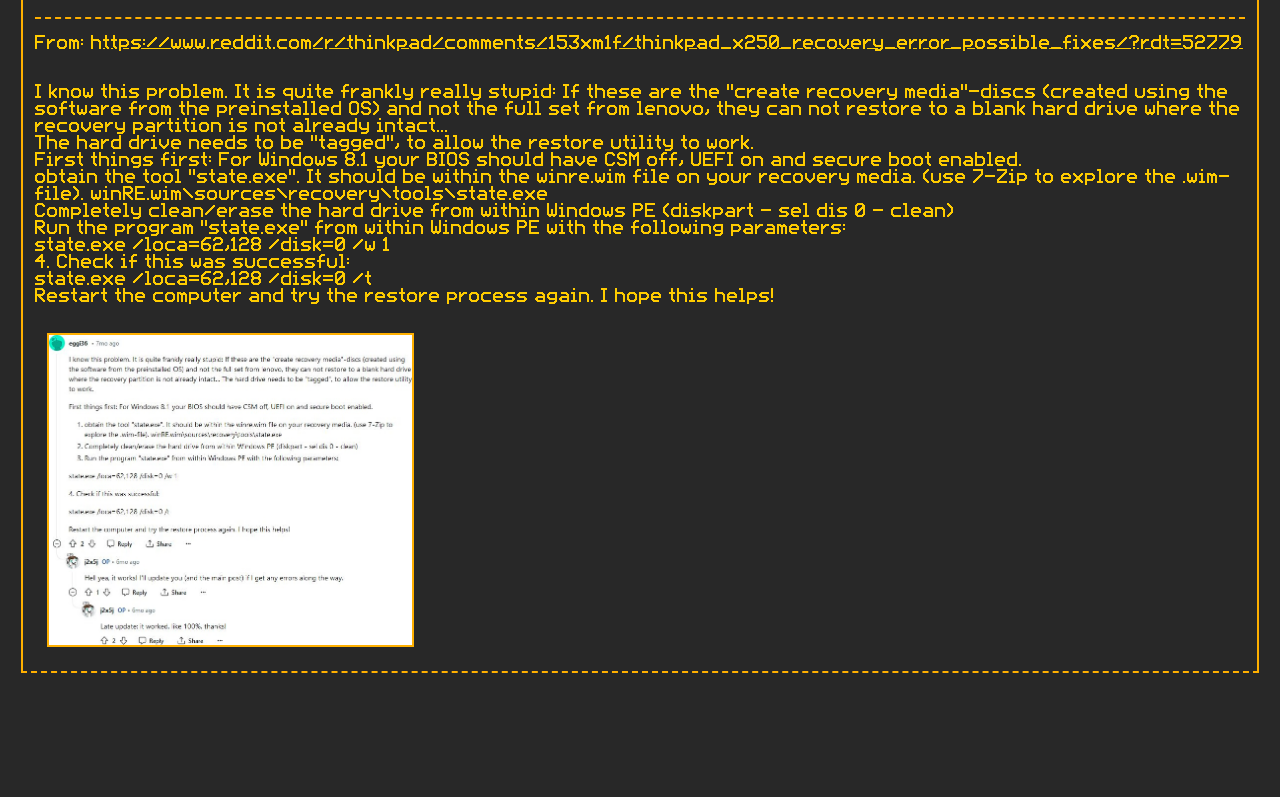
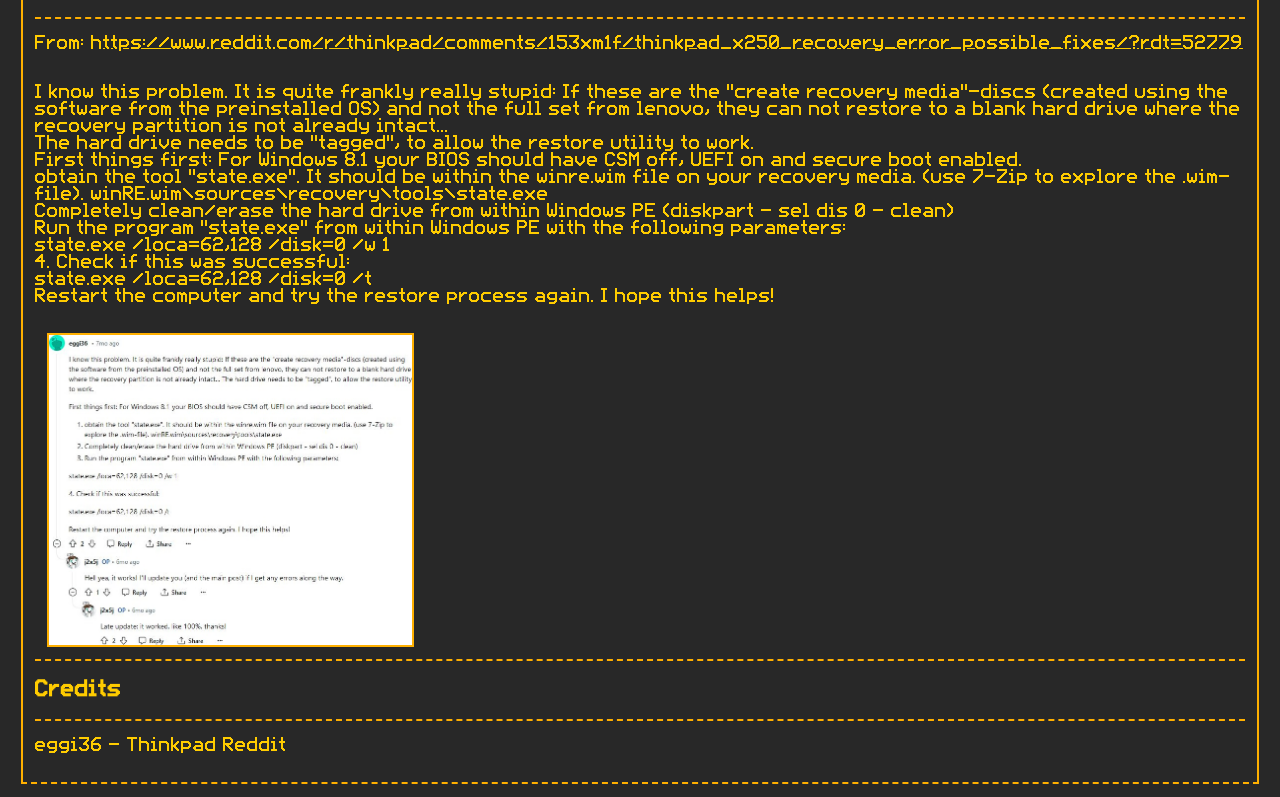
Before and after one commit to lostjarred/WEB-TPX250RecoveryError, a plain HTML site: page index.html in a window 1280 px wide. Shown: the part 426-1223 px from the top of the page. Before the commit the page ends 1112 px from the top, so only its background shows below. Drawn offline with Linux system fonts and the light colour scheme.

Commit message:
add credits section

```diff
--- a/index.html
+++ b/index.html
@@ -95,6 +95,10 @@
                 <div class="col" style="width: 30%;">
                     <img src="./img/RedditCapture.JPG">
                 </div>
+                <div class="headerborder">
+                    <h3>Credits</h2>
+                </div>
+                <p>eggi36 - Thinkpad Reddit</p>
             </div>
         </div>
     </body>
```
